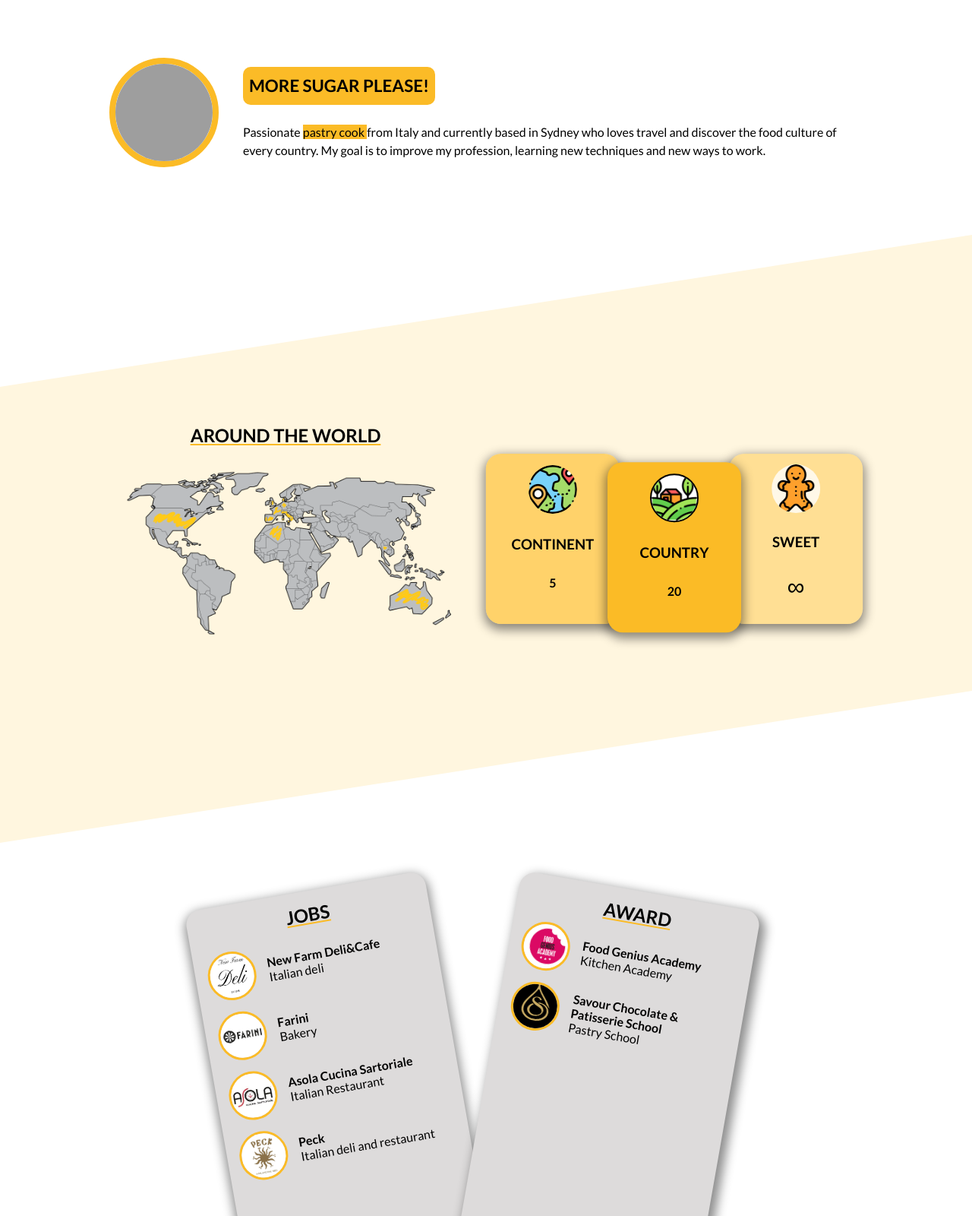
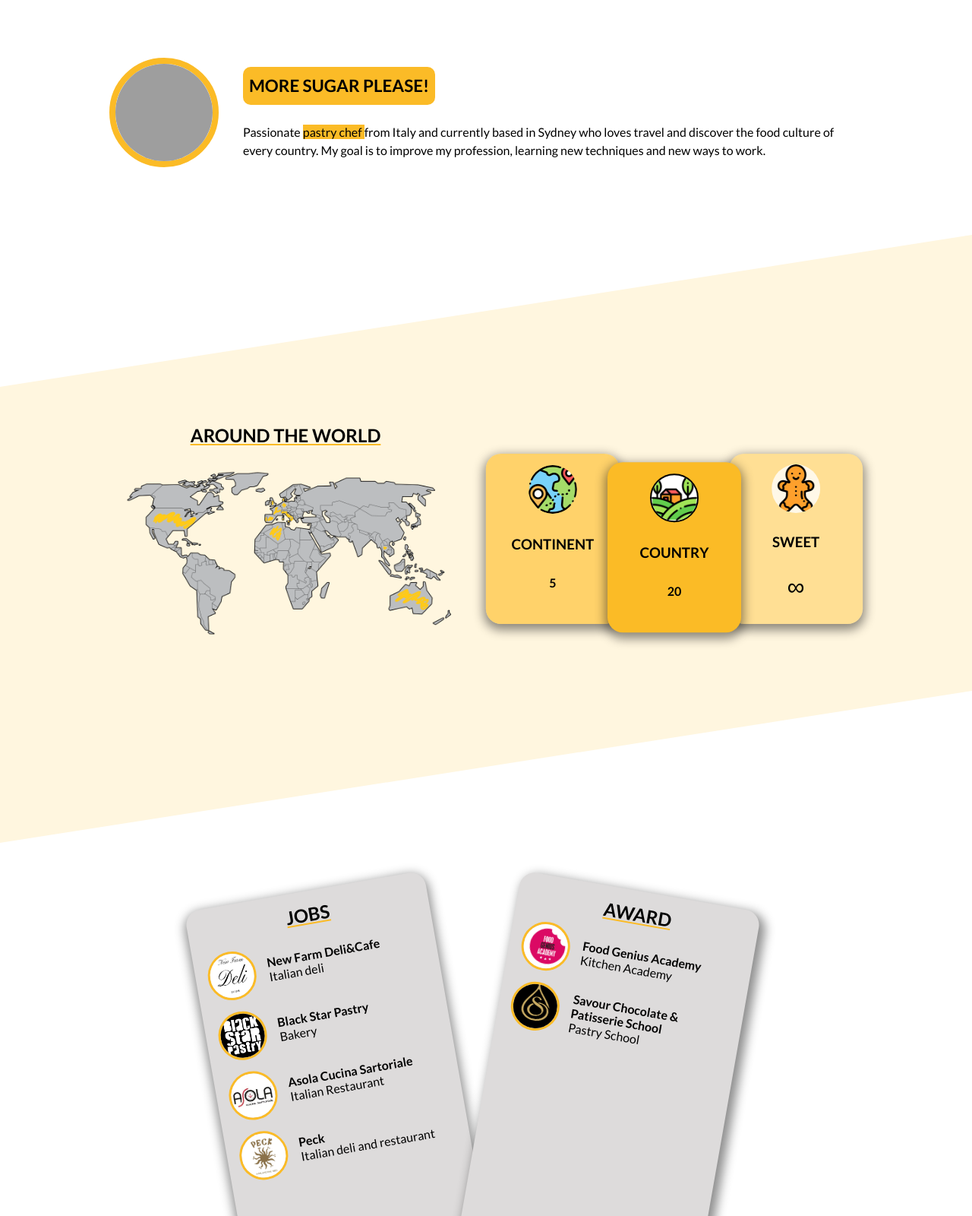
Before and after one commit to webdiego/MartinaColombo-PastryChef, a website: page index.html in a window 1280 px wide. Shown: the part 811-2411 px from the top of the page at 76% size. Drawn offline with Linux system fonts and the light colour scheme; grey boxes are pictures that could not be loaded; a web font is replaced by a local one.

Commit message:
pastry-chef / speed implement

```diff
--- a/index.html
+++ b/index.html
@@ -43,7 +43,7 @@
 
       <div class="main__landscape-header">
         <h1 class="heading-primary heading-primary-main">Martina Colombo</h1>
-        <h2 class="heading-secondary">Passionate Pastry Cook</h2>
+        <h2 class="heading-secondary">Passionate Pastry Chef</h2>
       </div>
 
     </div>
@@ -58,7 +58,7 @@
     <div class="presentation__header">
 
       <h3 class="heading-tertiary"> More sugar please!</h3>
-      <p>Passionate <a href="./img/Martina Colombo.pdf" class="pastry"> pastry cook </a>  from Italy and currently based in Sydney who loves travel and discover the food culture of every country.
+      <p>Passionate <a href="./img/Martina Colombo.pdf" class="pastry"> pastry chef </a>  from Italy and currently based in Sydney who loves travel and discover the food culture of every country.
         My goal is to improve my profession, learning new techniques and new ways to work.</p>
     </div>
   </div>
@@ -112,10 +112,10 @@
 
         <div class="book__jobs-list">
 
-          <img class="book__jobs-img" src="./img/logo-farini.png" alt="">
+          <img class="book__jobs-img" src="./img/black-pastry.png" alt="">
           <div class="book__jobs-clipcard">
               <h4 class="book__jobs-company">
-                  Farini
+                  Black Star Pastry
               </h4>
               <p class="book__jobs-description">Bakery</p>
           </div>
```
Also changed, not shown: img/black-pastry.png (added), img/main1.jpg, 1 other file.
